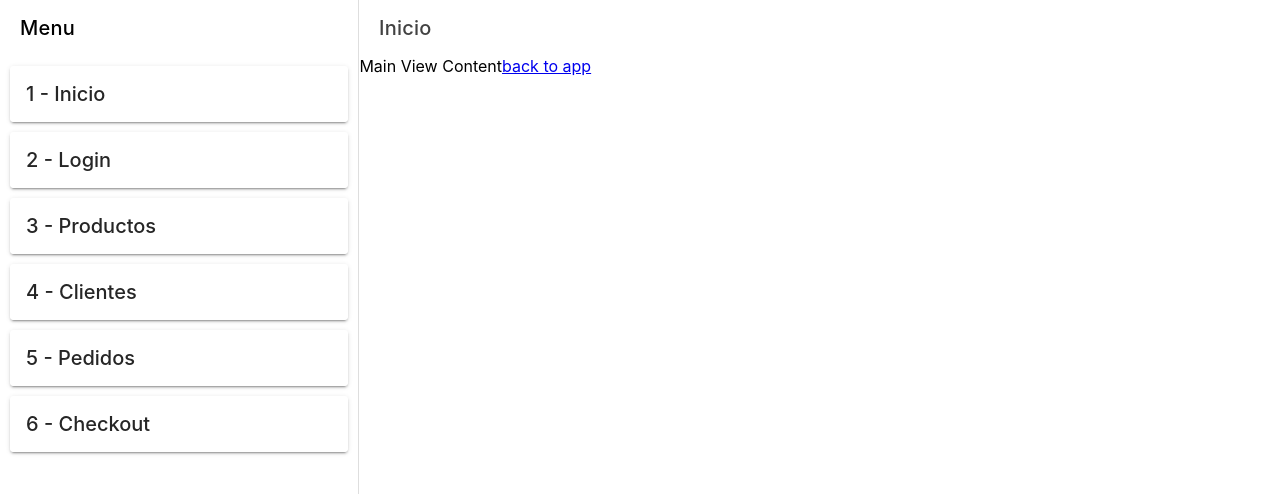
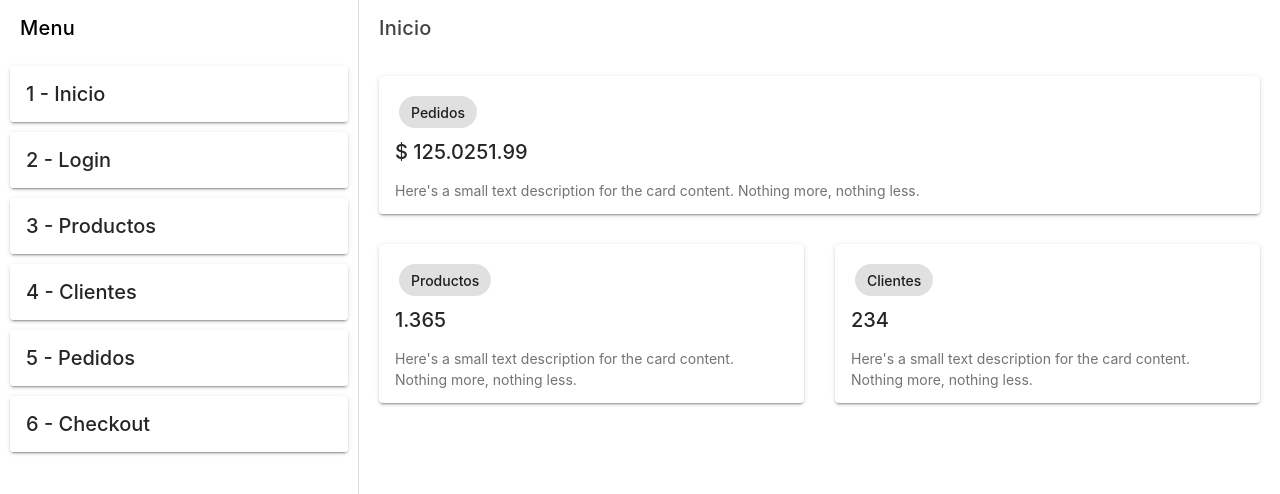
Before and after one commit to 24hwww/app-modelo-react-page, a React (Create React App) app in the folder my-react-app/: page / in a window 1280 px wide. Shown: the top 494 px of the page. Built offline with nearby package versions, Linux system fonts and the light colour scheme.

Commit message:
prueba 2

```diff
--- a/my-react-app/src/pages/home.jsx
+++ b/my-react-app/src/pages/home.jsx
@@ -1,5 +1,8 @@
-import { IonHeader, IonToolbar, IonTitle, IonContent, IonButtons, IonMenuButton  } from '@ionic/react';
-import { Link } from "react-router-dom";
+import { IonHeader, IonToolbar, IonTitle, IonContent, IonButtons, IonMenuButton, IonGrid, IonRow, IonCol  } from '@ionic/react';
+
+import { IonCard, IonCardHeader, IonCardTitle, IonCardSubtitle, IonCardContent, IonChip  } from '@ionic/react';
+
+//import { Link } from "react-router-dom";
 
 export default function Home({title}) {
   return (
@@ -14,7 +17,51 @@ export default function Home({title}) {
 
         </IonToolbar>
         </IonHeader>
-        <IonContent>Main View Content<Link to="/">back to app</Link></IonContent>
+        <IonContent>
+
+          <IonGrid>
+            <IonRow>
+              <IonCol>
+
+              <IonCard>
+                <IonCardHeader>
+                  <IonCardSubtitle><IonChip>Pedidos</IonChip></IonCardSubtitle>
+                  <IonCardTitle>$ 125.0251.99</IonCardTitle>
+
+                </IonCardHeader>
+
+                <IonCardContent>Here's a small text description for the card content. Nothing more, nothing less.</IonCardContent>
+              </IonCard>
+
+              </IonCol>
+            </IonRow>
+
+            <IonRow>
+              <IonCol>
+                <IonCard>
+                  <IonCardHeader>
+                    <IonCardSubtitle><IonChip>Productos</IonChip></IonCardSubtitle>
+                    <IonCardTitle>1.365</IonCardTitle>
+                  </IonCardHeader>
+
+                  <IonCardContent>Here's a small text description for the card content. Nothing more, nothing less.</IonCardContent>
+                </IonCard>
+              </IonCol>
+              <IonCol>
+              <IonCard>
+                  <IonCardHeader>
+                    <IonCardSubtitle><IonChip>Clientes</IonChip></IonCardSubtitle>
+                    <IonCardTitle>234</IonCardTitle>
+                  </IonCardHeader>
+
+                  <IonCardContent>Here's a small text description for the card content. Nothing more, nothing less.</IonCardContent>
+                </IonCard>
+              </IonCol>
+            </IonRow>
+
+          </IonGrid>
+
+        </IonContent>
         </>
   );
 }
```
